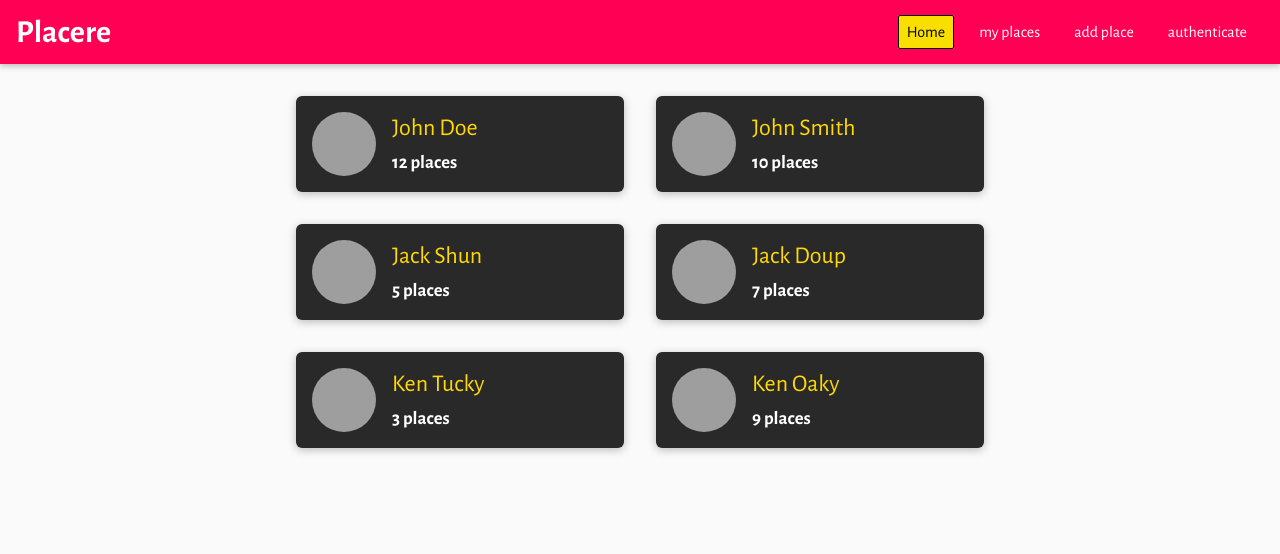
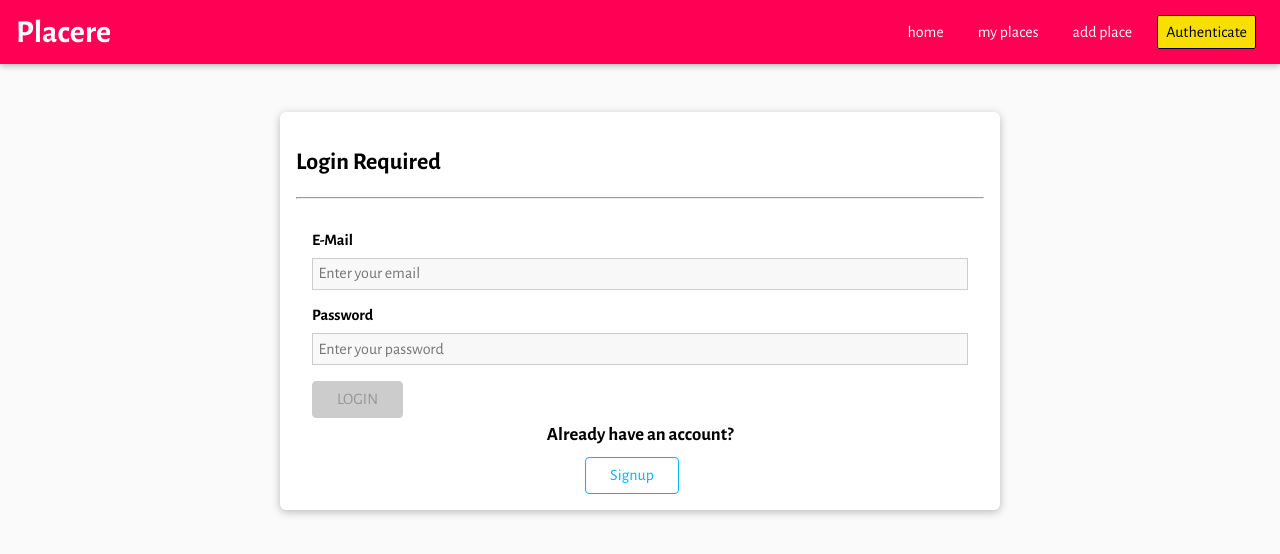
Before and after one commit to TidbitsJS/MERN-Academind, a React (Create React App) app in the folder spaces/frontend/: page /auth in a window 1280 px wide. Before the commit this address led to /. Shown: the top 554 px of the page. Built offline with nearby package versions, Linux system fonts and the light colour scheme; no server answers; grey boxes are pictures that could not be loaded.

Commit message:
auth pages

```diff
--- a/spaces/frontend/src/App.js
+++ b/spaces/frontend/src/App.js
@@ -11,6 +11,7 @@ import NewPlace from "./places/pages/NewPlace";
 import UserPlaces from "./places/pages/UserPlaces";
 import MainNavigation from "./shared/components/Navigation/MainNavigation";
 import UpdatePlace from "./places/pages/UpdatePlace";
+import Auth from "./user/pages/Auth";
 
 function App() {
   return (
@@ -30,6 +31,9 @@ function App() {
           <Route path="/places/:placeId" exact>
             <UpdatePlace />
           </Route>
+          <Route path="/auth" exact>
+            <Auth />
+          </Route>
           <Redirect to="/" />
         </Switch>
       </main>
--- a/spaces/frontend/src/shared/hooks/FormHook.js
+++ b/spaces/frontend/src/shared/hooks/FormHook.js
@@ -5,6 +5,7 @@ const formReducer = (state, action) => {
     case "INPUT_CHANGE":
       let formIsValid = true;
       for (const inputID in state.inputs) {
+        if (!state.inputs[inputID]) continue;
         if (inputID === action.inputID) {
           formIsValid = formIsValid && action.isValid;
         } else {
@@ -23,7 +24,7 @@ const formReducer = (state, action) => {
     case "SET_DATA":
       return {
         inputs: action.inputs,
-        formIsValid: action.formIsValid,
+        isValid: action.formIsValid,
       };
     default:
       return state;
--- /dev/null
+++ b/spaces/frontend/src/user/pages/Auth.js
@@ -0,0 +1,116 @@
+import React, { useState } from "react";
+
+import Button from "../../shared/components/FormElements/Button";
+import Input from "../../shared/components/FormElements/Input";
+import Card from "../../shared/components/UIElements/Card";
+import {
+  VALIDATOR_EMAIL,
+  VALIDATOR_MINLENGTH,
+  VALIDATOR_REQUIRE,
+} from "../../shared/utils/Validators";
+import { useForm } from "../../shared/hooks/FormHook";
+import "./auth.css";
+
+const Auth = () => {
+  const [isLoginMode, setIsLoginMode] = useState(true);
+
+  const [formState, inputHandler, setFormData] = useForm(
+    {
+      email: {
+        value: "",
+        isValid: false,
+      },
+      password: {
+        value: "",
+        isValid: false,
+      },
+    },
+    false
+  );
+
+  const switchModeHandler = () => {
+    if (!isLoginMode) {
+      setFormData(
+        {
+          ...formState.inputs,
+          name: undefined,
+        },
+        formState.inputs.email.isValid && formState.inputs.password.isValid
+      );
+    } else {
+      setFormData(
+        {
+          ...formState.inputs,
+          name: {
+            value: "",
+            isValid: false,
+          },
+        },
+        false
+      );
+    }
+    setIsLoginMode((prevMode) => !prevMode);
+  };
+
+  const authSubmitHandler = (event) => {
+    event.preventDefault();
+    console.log(formState.inputs);
+  };
+
+  return (
+    <Card className="authentication">
+      <h2>Login Required</h2>
+      <hr />
+      <form onSubmit={authSubmitHandler}>
+        {!isLoginMode && (
+          <Input
+            id="name"
+            placeholder="Enter your name"
+            element="input"
+            type="text"
+            label="Your Name"
+            validators={[VALIDATOR_REQUIRE()]}
+            errorText="Please enter a name"
+            onInput={inputHandler}
+          />
+        )}
+
+        <Input
+          id="email"
+          placeholder="Enter your email"
+          element="input"
+          type="email"
+          label="E-Mail"
+          validators={[VALIDATOR_EMAIL()]}
+          errorText="Please enter a valid email address."
+          onInput={inputHandler}
+        />
+        <Input
+          id="password"
+          placeholder="Enter your password"
+          element="input"
+          type="password"
+          label="Password"
+          validators={[VALIDATOR_MINLENGTH(5)]}
+          errorText="Please enter valid password."
+          onInput={inputHandler}
+        />
+        <Button type="submit" disabled={!formState.isValid}>
+          {isLoginMode ? "LOGIN" : "SIGNUP"}
+        </Button>
+      </form>
+      <div className="auth__switchMode">
+        <h3>
+          {isLoginMode
+            ? "Already have an account?"
+            : "New here, don't have an account?"}
+        </h3>
+        <Button inverse onClick={switchModeHandler}>
+          {isLoginMode ? "Signup" : "Login"}
+        </Button>
+      </div>
+    </Card>
+  );
+};
+
+export default Auth;
--- /dev/null
+++ b/spaces/frontend/src/user/pages/auth.css
@@ -0,0 +1,28 @@
+.authentication__header {
+  color: #fff;
+}
+
+.authentication {
+  width: 90%;
+  max-width: 45rem;
+  margin: 7rem auto;
+}
+
+.authentication form {
+  margin: 2rem 1rem 0.3rem 1rem;
+}
+
+.auth__switchMode {
+  display: flex;
+  justify-content: center;
+  align-items: center;
+  flex-direction: column;
+}
+
+.auth__switchMode h3 {
+  margin: 0;
+}
+
+.auth__switchMode button {
+  margin-top: 0.7rem;
+}
```
